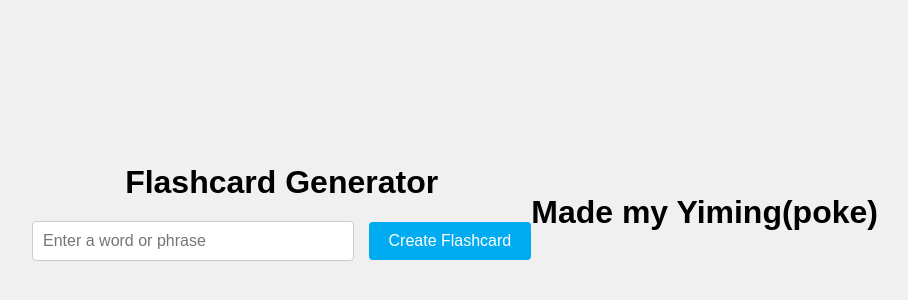
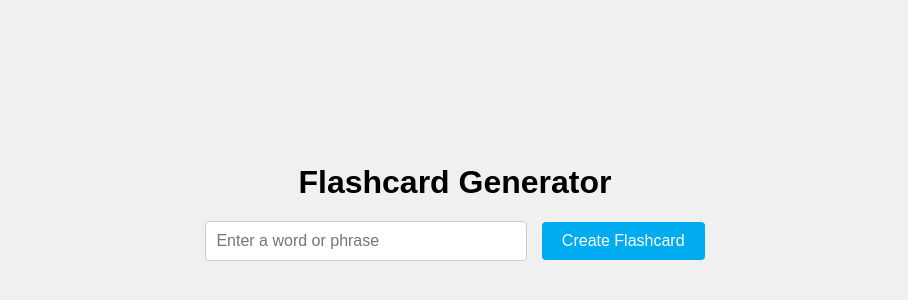
Before and after one commit to pokevci/Flashcard, a plain HTML site: page main.html in a window 1280 px wide. Shown: the part 188-488 px from the top of the page, without its empty margins (185-1093 px from the left). Drawn offline with Linux system fonts and the light colour scheme.

Commit message:
Initial commit

```diff
--- a/main.html
+++ b/main.html
@@ -15,7 +15,6 @@
         </div>
         <div id="flashcard-container" class="flashcard-container"></div>
     </div>
-    <h1>Made my Yiming(poke)</h1>
     <script src="main.js"></script>
 </body>
 </html>
```
